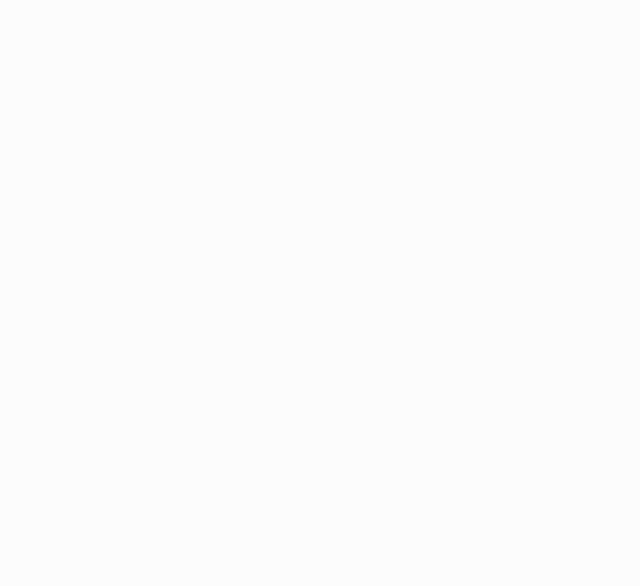
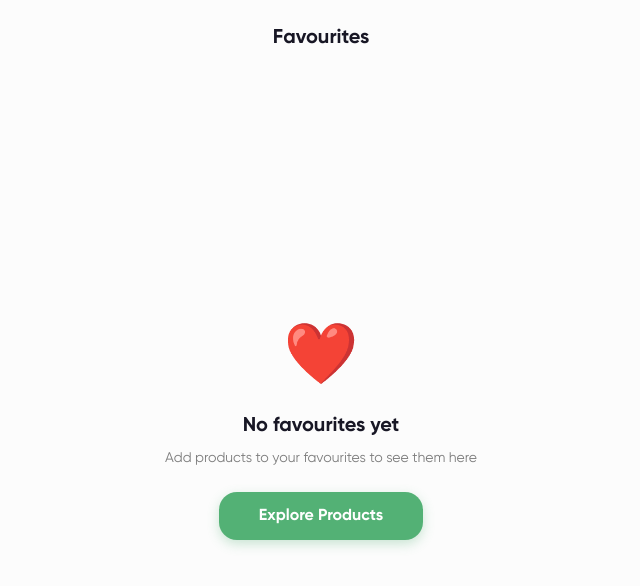
Before and after one commit to saketgoswami09/Grocery-Ahoum, a React (Vite) app: page /favorites in a window 1280 px wide. Before the commit this address had no page. Shown: the top 586 px of the page, without its empty margins (319-959 px from the left). Built offline with nearby package versions, Linux system fonts and the light colour scheme.

Commit message:
feat: add favorites functionality with zustand

```diff
--- a/src/App.tsx
+++ b/src/App.tsx
@@ -4,6 +4,7 @@ import ProductDetailScreen from "./pages/products/ProductDetailScreen";
 import CartScreen from "./pages/cart/CartScreen";
 import BottomNav from "./components/layout/BottomNav";
 import ExploreScreen from "./pages/explore/ExploreScreen";
+import FavoritesScreen from "./pages/products/FavoritesScreen";
 function App() {
   return (
     <>
@@ -12,6 +13,7 @@ function App() {
         <Route path="/product/:productId" element={<ProductDetailScreen />} />
         <Route path="/cart" element={<CartScreen />} />
         <Route path="/explore" element={<ExploreScreen />} />
+        <Route path="/favorites" element={<FavoritesScreen />} />
       </Routes>
 
       <BottomNav />
--- /dev/null
+++ b/src/components/skeleton/EmptyState.tsx
@@ -0,0 +1,31 @@
+interface EmptyStateProps {
+  icon: string;
+  title: string;
+  description: string;
+  actionLabel?: string;
+  onAction?: () => void;
+}
+
+export default function EmptyState({
+  icon,
+  title,
+  description,
+  actionLabel,
+  onAction,
+}: EmptyStateProps) {
+  return (
+    <div className="flex flex-col items-center justify-center py-16 px-6 text-center animate-fade-in">
+      <div className="text-6xl mb-6">{icon}</div>
+      <h3 className="text-xl font-bold text-dark mb-2">{title}</h3>
+      <p className="text-gray text-sm max-w-xs mb-6">{description}</p>
+      {actionLabel && onAction && (
+        <button
+          onClick={onAction}
+          className="bg-primary text-white font-semibold py-3 px-10 rounded-[var(--radius-lg)] hover:bg-primary-dark transition-colors shadow-button"
+        >
+          {actionLabel}
+        </button>
+      )}
+    </div>
+  );
+}
--- a/src/pages/products/FavoritesScreen.tsx
+++ b/src/pages/products/FavoritesScreen.tsx
@@ -1,7 +1,7 @@
 import { useNavigate } from 'react-router-dom';
-import { useFavoriteStore } from '@/stores/favoriteStore';
-import { useCartStore } from '@/stores/cartStore';
-import EmptyState from '@/components/ui/EmptyState';
+import { useFavoriteStore } from '@/store/favoriteStore';
+import { useCartStore } from '@/store/cartStore';
+import EmptyState from '@/components/skeleton/EmptyState';
 
 export default function FavoritesScreen() {
   const navigate = useNavigate();
--- a/src/pages/products/ProductDetailScreen.tsx
+++ b/src/pages/products/ProductDetailScreen.tsx
@@ -2,6 +2,7 @@ import { useNavigate, useParams } from "react-router-dom";
 import { products } from "../../data/products";
 import { ChevronLeft, Heart, Minus, Plus, Star } from "lucide-react";
 import { useCartStore } from "../../store/cartStore";
+import { useFavoriteStore } from "@/store/favoriteStore";
 
 const ProductDetailScreen = () => {
   const { productId } = useParams();
@@ -9,13 +10,16 @@ const ProductDetailScreen = () => {
 
   const addItem = useCartStore((state) => state.addItem);
 
-  const items = useCartStore((state) => state.items);
+  const toggleFavorite = useFavoriteStore((s) => s.toggleFavorite);
+  const favorites = useFavoriteStore((s) => s.favorites);
+
   const product = products.find((p) => p.id === productId);
 
   if (!product) {
     return <div>Product not found</div>;
   }
 
+  const loved = favorites.some((f) => f.id === product.id);
   return (
     <div className="p-2  pb-20 ">
       <div className="bg-gray-lightest rounded-b-3xl lg:rounded-3xl overflow-hidden lg:flex-1 lg:max-w-lg lg:sticky lg:top-24 lg:self-start">
@@ -37,7 +41,17 @@ const ProductDetailScreen = () => {
 
       <div className="flex items-center justify-between    ">
         <h1 className="text-2xl font-bold mt-6">{product.name}</h1>
-        <Heart size={22} />
+        <button
+          onClick={() => toggleFavorite(product)}
+          className="p-2 shrink-0"
+          aria-label="Toggle favorite"
+        >
+          <Heart
+            size={22}
+            fill={loved ? "#FF4D4F" : "transparent"}
+            color={loved ? "#FF4D4F" : "#181725"}
+          />
+        </button>
       </div>
       <p className="text-gray mt-1">{product.unit}</p>
 
```
